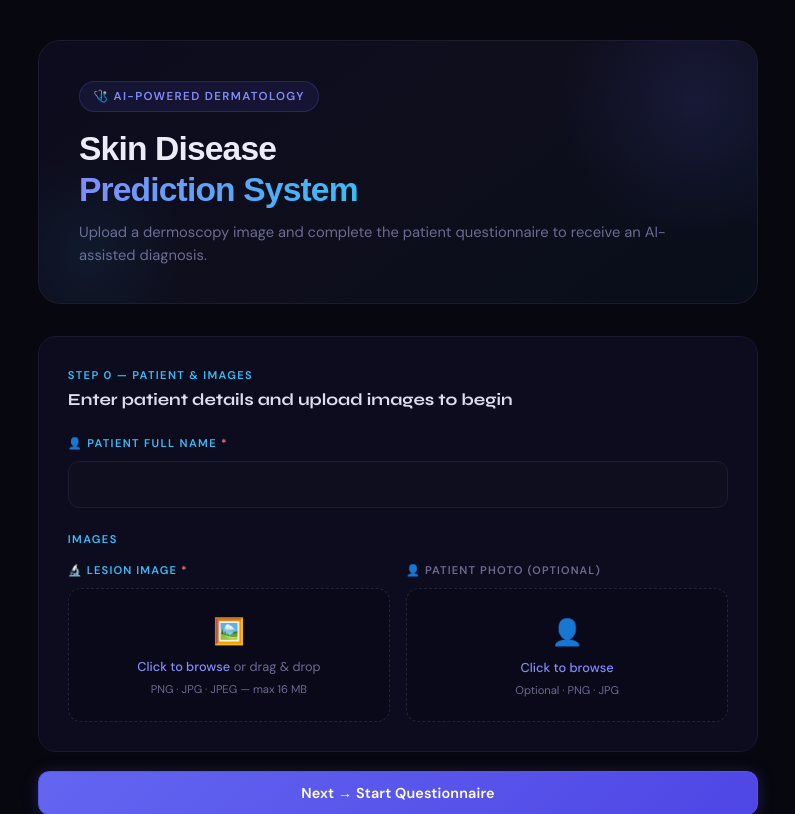
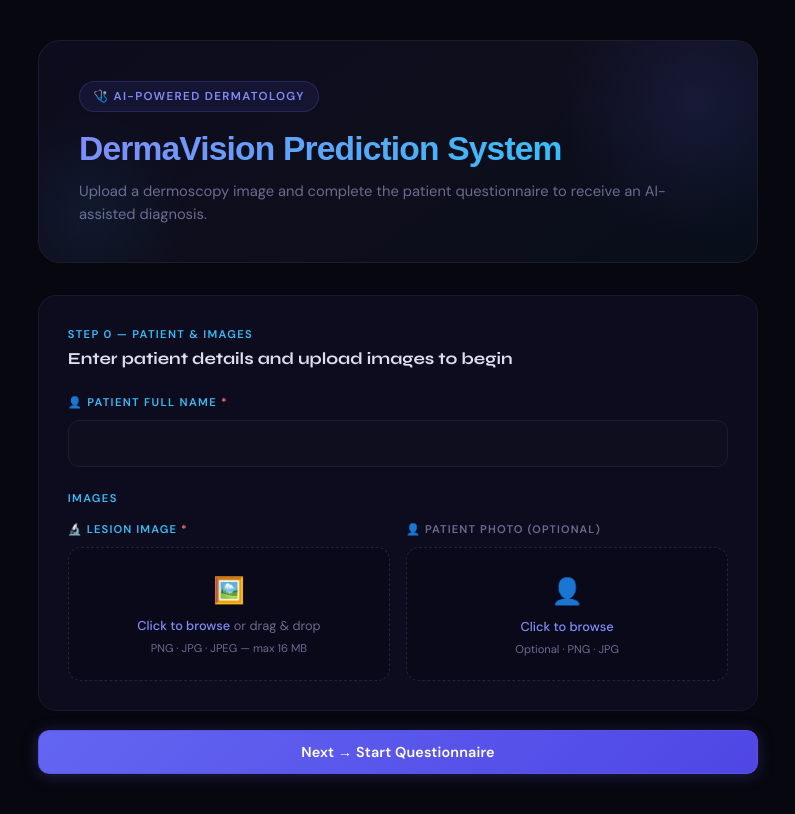
Before and after one commit to Moham3d-3ssam/DermaVision, a Flask app: page /upload in a window 1280 px wide. Shown: the top 814 px of the page, without its empty margins (242-1037 px from the left). After the commit the page ends 782 px from the top, so only its background shows below. Run offline with Flask 3, Linux system fonts and the light colour scheme; parts of the project's set-up code (start-up, migrations or seed data) failed here and were passed over; some libraries are stand-ins or nearby versions.

Commit message:
Update index.html

```diff
--- a/app/templates/index.html
+++ b/app/templates/index.html
@@ -525,7 +525,7 @@ input[type="range"]::-moz-range-thumb {
   <!-- HERO -->
   <div class="hero">
     <div class="hero-pill">🩺 AI-Powered Dermatology</div>
-    <h1>Skin Disease<br><em>Prediction System</em></h1>
+    <h1><em>DermaVision Prediction System</em></h1>
     <p>Upload a dermoscopy image and complete the patient questionnaire to receive an AI-assisted diagnosis.</p>
   </div>
 
```
